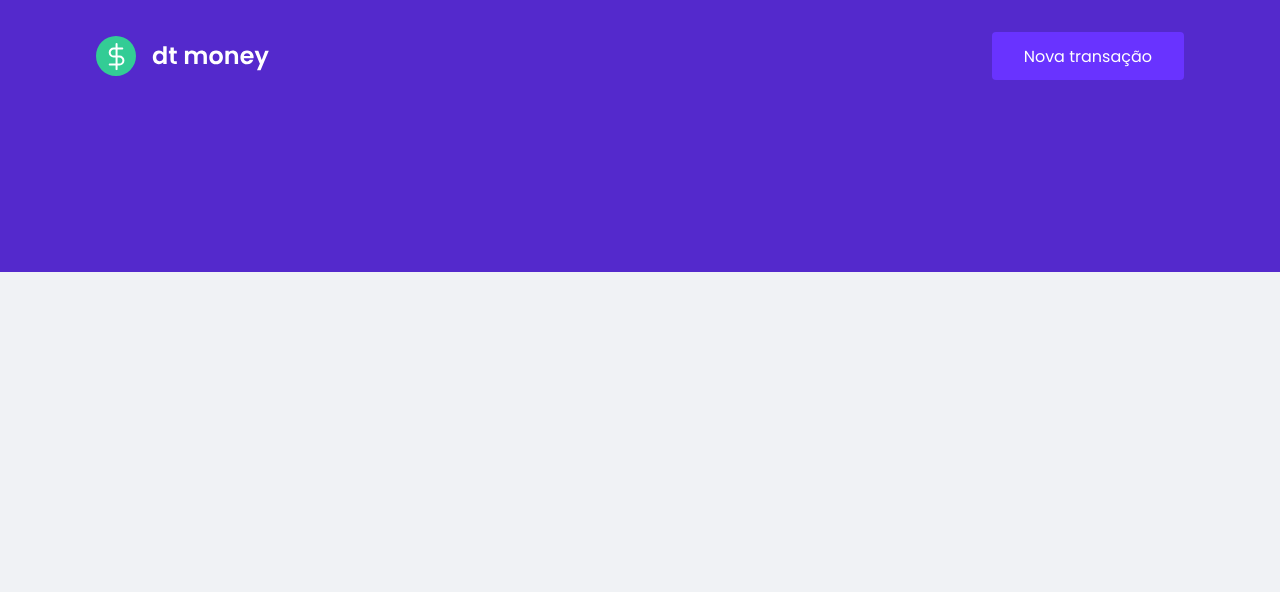
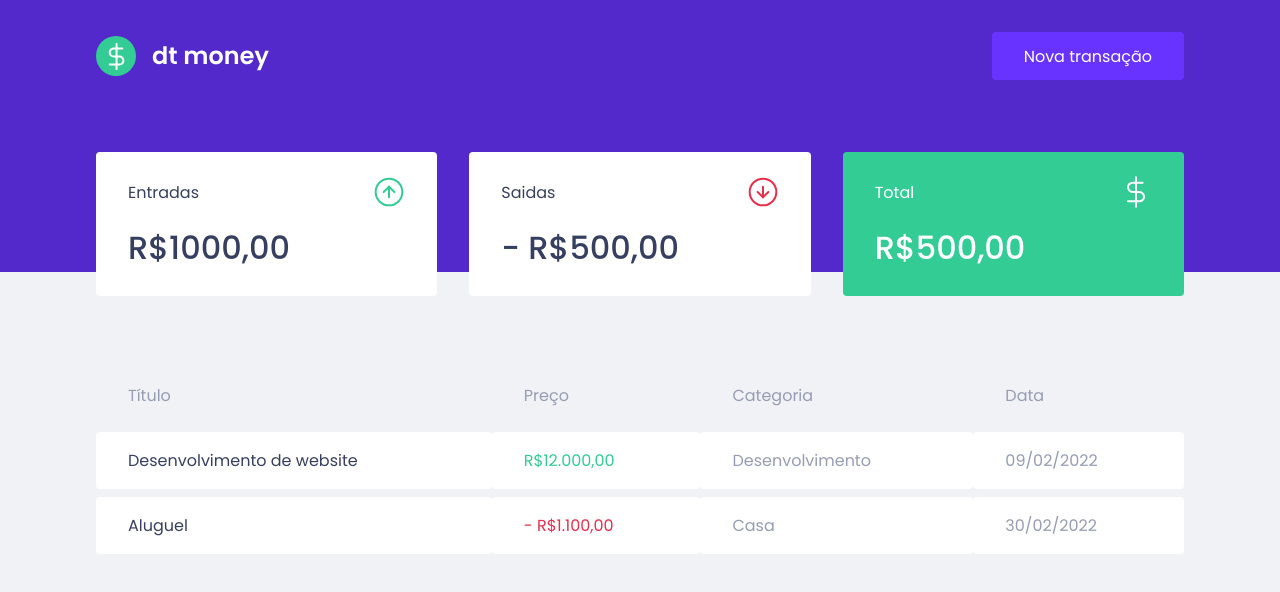
Before and after one commit to robson-oliveira-abreu/dtmoney, a React (Create React App) app: page / in a window 1280 px wide. Shown: the top 592 px of the page. Built offline with nearby package versions, Linux system fonts and the light colour scheme.

Commit message:
Segundo commit

```diff
--- a/public/index.html
+++ b/public/index.html
@@ -12,7 +12,7 @@
 
   <title>dtmobey</title>
 
-  <link href="https://fonts.googleapis.com/css2?family=Poppins:wght@400;600&display=swap" rel="stylesheet">
+  <link href="https://fonts.googleapis.com/css2?family=Poppins:wght@400;500;600&display=swap" rel="stylesheet">
 </head>
 
 <body>
--- a/src/App.tsx
+++ b/src/App.tsx
@@ -1,10 +1,13 @@
+import { Dashboard } from "./components/Dashboard";
 import { Header } from "./components/Header";
+
 import { GlobalStyle } from "./styles/global";
 
 export function App() {
   return (
     <>
       <Header />
+      <Dashboard />
       <GlobalStyle />
     </>
   );
--- /dev/null
+++ b/src/components/Dashboard/index.tsx
@@ -0,0 +1,14 @@
+import { Summary } from "../Summary";
+import { TransactionsTable } from "../TransactionsTable";
+
+import { Container } from "./styles";
+
+
+export function Dashboard() {
+    return (
+        <Container>
+            <Summary />
+            <TransactionsTable />
+        </Container>
+    );
+}
--- /dev/null
+++ b/src/components/Dashboard/styles.ts
@@ -0,0 +1,7 @@
+import styled from "styled-components";
+
+export const Container = styled.main`
+    max-width: 1120px;
+    margin: 0 auto;
+    padding: 2.5rem 1rem;
+`;
--- /dev/null
+++ b/src/components/Summary/index.tsx
@@ -0,0 +1,33 @@
+import incomeImg from '../../assets/Entradas.svg'
+import outcomeImg from '../../assets/Saidas.svg'
+import totalImg from '../../assets/Total.svg'
+
+import { Container } from "./styles";
+
+export function Summary() {
+    return (
+        <Container>
+            <div>
+                <header>
+                    <p>Entradas</p>
+                    <img src={incomeImg} alt="Entradas" />
+                </header>
+                <strong>R$1000,00</strong>
+            </div>
+            <div>
+                <header>
+                    <p>Saidas</p>
+                    <img src={outcomeImg} alt="Saidas" />
+                </header>
+                <strong> - R$500,00</strong>
+            </div>
+            <div className="highlight-background">
+                <header>
+                    <p>Total</p>
+                    <img src={totalImg} alt="Total" />
+                </header>
+                <strong>R$500,00</strong>
+            </div>
+        </Container>
+    );
+}
--- /dev/null
+++ b/src/components/Summary/styles.ts
@@ -0,0 +1,34 @@
+import styled from "styled-components";
+
+export const Container = styled.div`
+    display: grid;
+    grid-template-columns: repeat(3, 1fr);
+    gap: 2rem;
+    margin-top: -10rem;
+
+    div {
+        background: var(--shape);
+        padding: 1.5rem 2rem;
+        border-radius: 0.25rem;
+        color: var(--text-title);
+
+        header {
+            display: flex;
+            align-items: center;
+            justify-content: space-between;
+        }
+
+        strong {
+            display: block;
+            margin-top: 1rem;
+            font-size: 2rem;
+            font-weight: 500;
+            line-height: 3rem;
+        }
+
+        &.highlight-background {
+            background: var(--green);
+            color: #FFF;
+        }
+    }
+`;
--- /dev/null
+++ b/src/components/TransactionsTable/index.tsx
@@ -0,0 +1,33 @@
+import { Container } from "./styles"
+
+export function TransactionsTable() {
+    return (
+        <Container>
+            <table>
+                <thead>
+                    <tr>
+                        <th>Título</th>
+                        <th>Preço</th>
+                        <th>Categoria</th>
+                        <th>Data</th>
+                    </tr>
+                </thead>
+
+                <tbody>
+                    <tr>
+                        <td>Desenvolvimento de website</td>
+                        <td className="deposit">R$12.000,00</td>
+                        <td>Desenvolvimento</td>
+                        <td>09/02/2022</td>
+                    </tr>
+                    <tr>
+                        <td>Aluguel</td>
+                        <td className="withdraw"> - R$1.100,00</td>
+                        <td>Casa</td>
+                        <td>30/02/2022</td>
+                    </tr>
+                </tbody>
+            </table>
+        </Container>
+    )
+}
--- /dev/null
+++ b/src/components/TransactionsTable/styles.ts
@@ -0,0 +1,38 @@
+import styled from "styled-components";
+
+export const Container = styled.div`
+    margin-top: 4rem;
+
+    table {
+        width: 100%;
+        border-spacing: 0 0.5rem;
+
+        th {
+            color: var(--text-body);
+            font-weight: 400;
+            padding: 1rem 2rem;
+            text-align: left;
+            line-height: 1.5rem;
+        }
+
+        td {
+            padding: 1rem 2rem;
+            border: 0;
+            background: var(--shape);
+            color: var(--text-body);
+            border-radius: 0.25rem;
+
+            &:first-child {
+                color: var(--text-title);
+            }
+
+            &.deposit {
+                color: var(--green);
+            }
+
+            &.withdraw {
+                color: var(--red);
+            }
+        }
+    }
+`;
```
Also changed, not shown: src/assets/Saidas.svg (renamed from src/assets/Saídas.svg).
